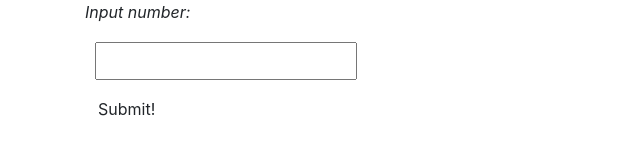
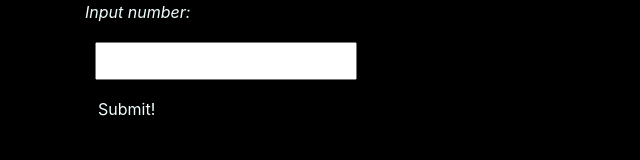
Before and after one commit to Semejae/beepboop, a plain HTML site: page index.html in a window 1280 px wide. Shown: the whole page, without its empty margins (0-640 px from the left). Drawn offline with Linux system fonts and the light colour scheme.

Commit message:
add background to stylesheet

```diff
--- a/css/styles.css
+++ b/css/styles.css
@@ -8,4 +8,9 @@ input {
 }
 .btn {
   display: block;
+  color: azure;
 }
+body {
+  background-color: black;
+  color: azure ;
+}
```
